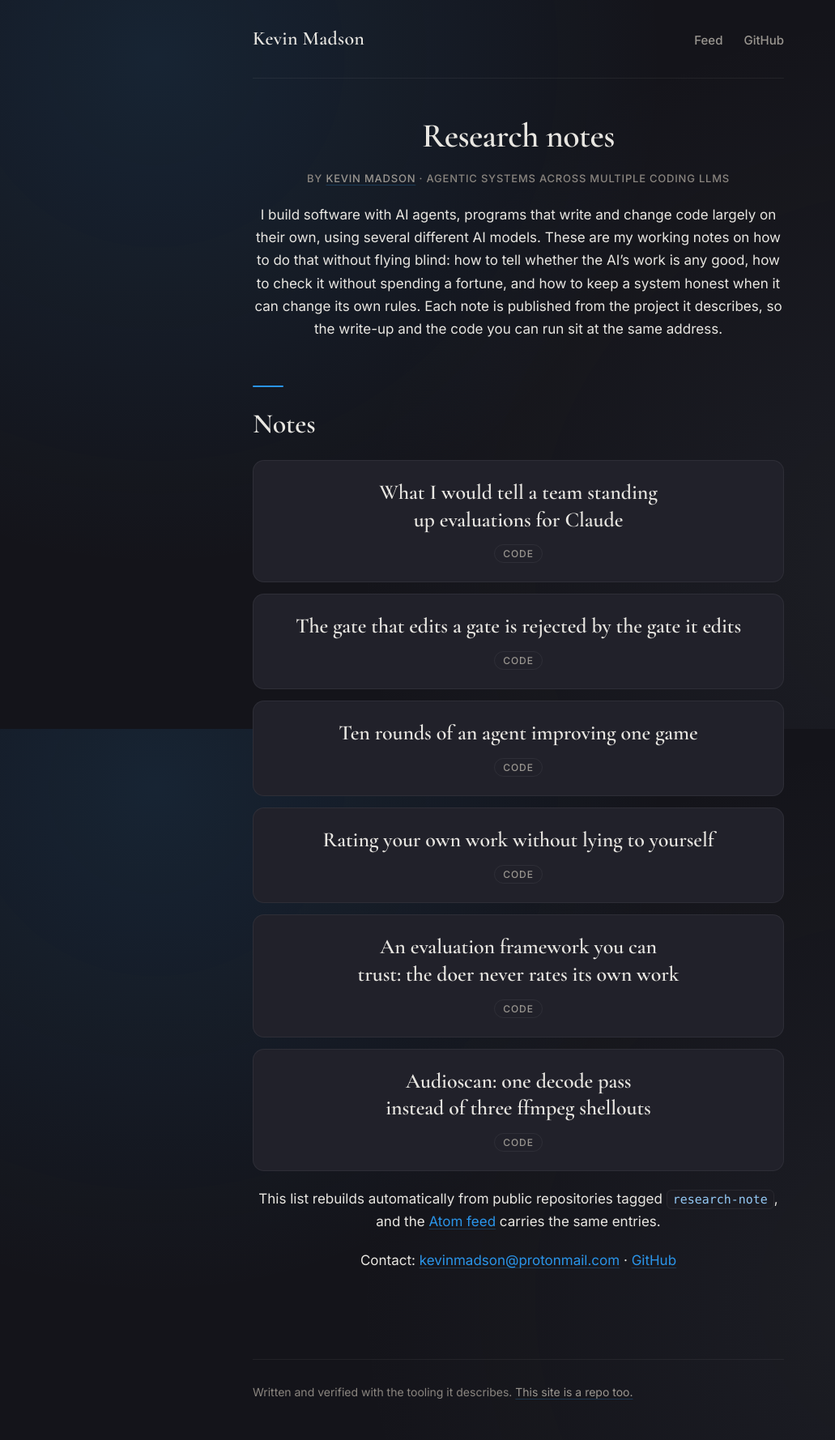
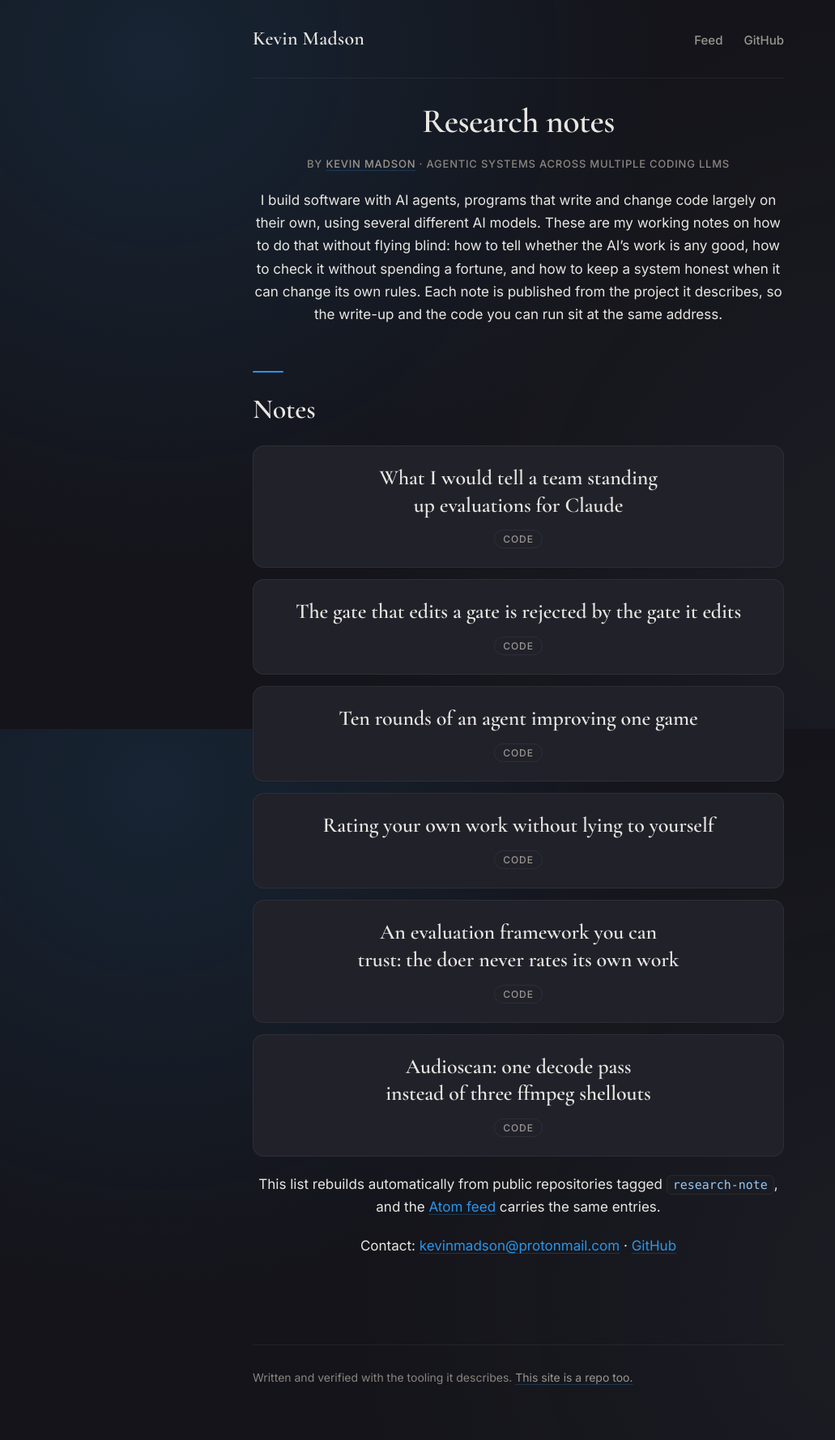
Before and after one commit to KiwiMaddog2020/kiwimaddog2020.github.io, a Jekyll site: the page built from index.md, in a window 1280 px wide. Shown: the whole page at 81% size, without its empty margins (0-1031 px from the left). Built offline with Jekyll 4.4.1, drawn with Linux system fonts in a browser that asks for light colours; our own code applies the rules of GitHub Pages for plain Markdown files.

Commit message:
style(nav): tighten vertical rhythm so the masthead fits above the fold
Nav-to-content gap 48->30px; slim the back-icon (38->36) and cut its bottom
space (28->12) so the title and contact card lift up.

Co-Authored-By: Claude Opus 4.8 (1M context) <noreply@anthropic.com>

```diff
--- a/assets/research-notes.css
+++ b/assets/research-notes.css
@@ -146,7 +146,7 @@ nav.top {
   gap: 16px;
   padding: 28px 0;
   border-bottom: 1px solid var(--border);
-  margin-bottom: 48px;
+  margin-bottom: 30px;
 }
 nav.top .wordmark {
   font-family: var(--serif);
@@ -184,15 +184,15 @@ nav.top .back:hover { color: var(--accent); }
   display: inline-flex;
   align-items: center;
   justify-content: center;
-  width: 38px;
-  height: 38px;
+  width: 36px;
+  height: 36px;
   border-radius: 50%;
   border: 1px solid var(--border-accent);
   color: var(--text-2);
   font-size: 19px;
   line-height: 1;
   text-decoration: none;
-  margin-bottom: 28px;
+  margin-bottom: 12px;
   transition: color 0.18s ease, border-color 0.18s ease, background 0.18s ease;
 }
 .back-icon:hover {
```
